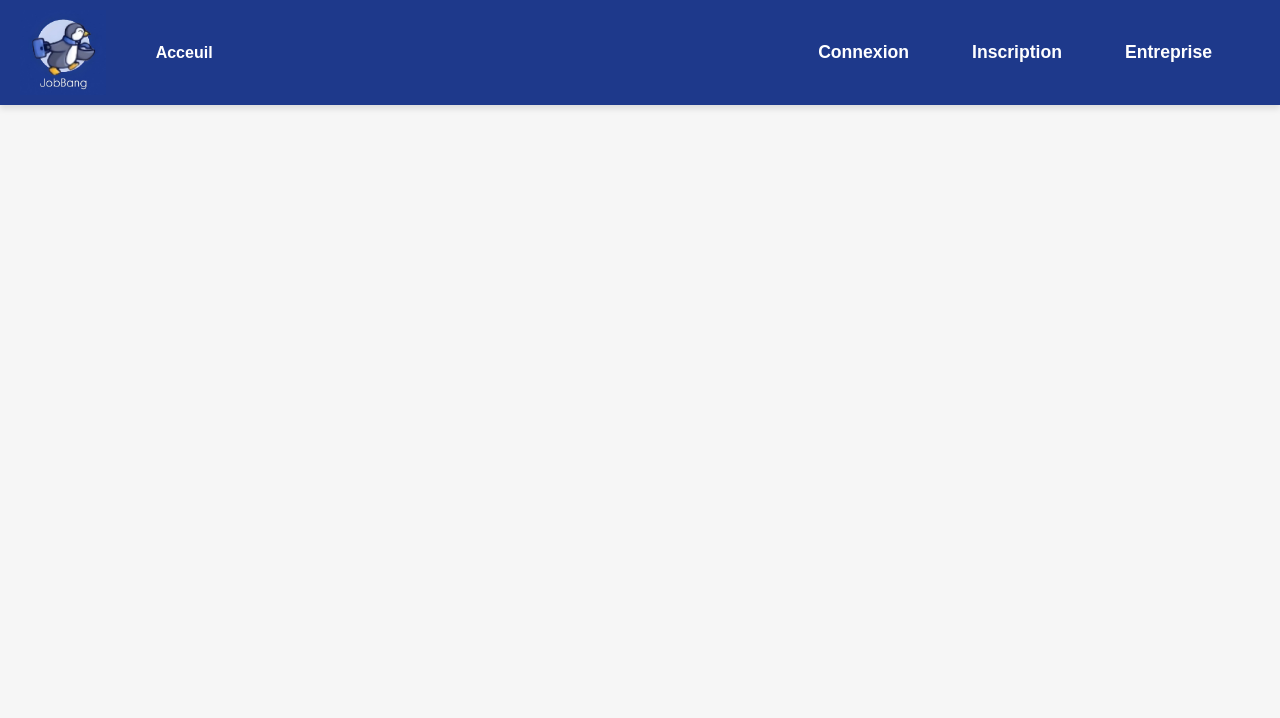
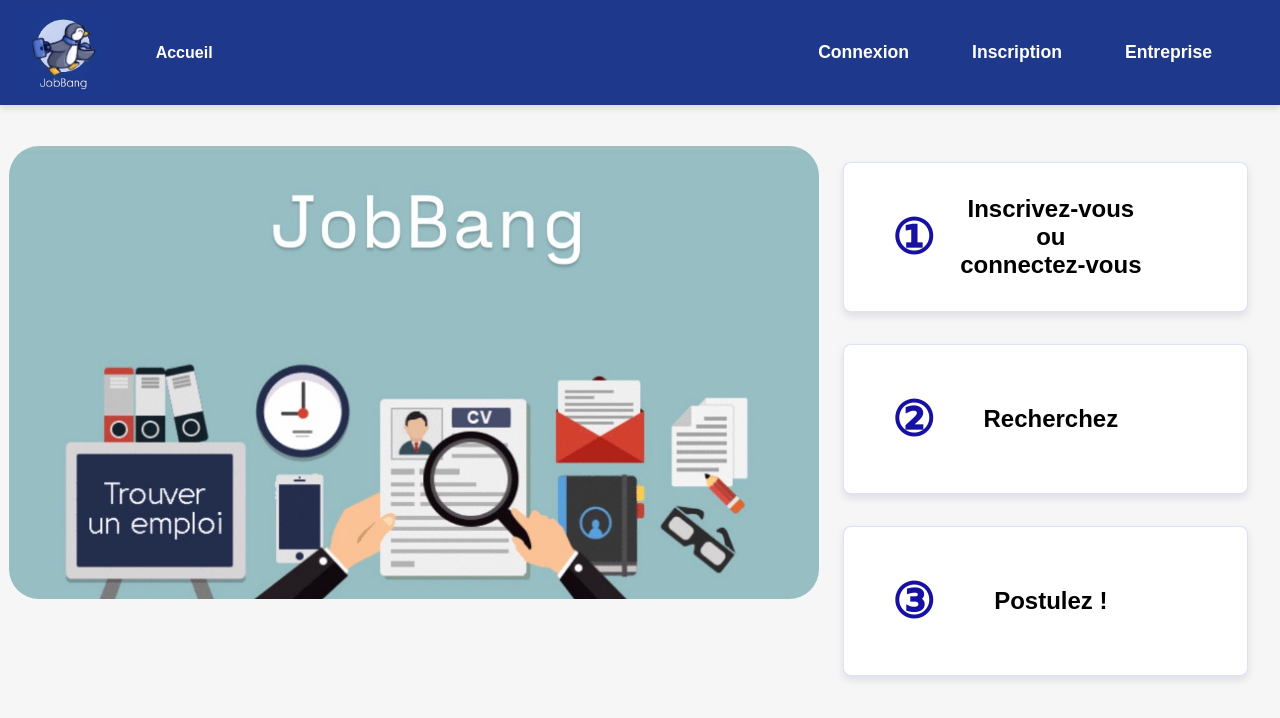
Before and after one commit to Saadli88/job-bang, a React (Create React App) app in the folder frontend/: page / in a window 1280 px wide. Shown: the top 718 px of the page. Built offline with nearby package versions, Linux system fonts and the light colour scheme.

Commit message:
design page acceuil

```diff
--- a/frontend/src/App.js
+++ b/frontend/src/App.js
@@ -18,7 +18,7 @@ function App() {
       {route === "/" && <Acceuil onRouteChange={handleRouteChange} />}
       {route === "/con" && <Connexion />}
       {route === "/ins" && <Inscription />}
-      {route === "/Ent" && <Entreprise />}
+      {route === "/ent" && <Entreprise />}
     </div>
   );
 }
--- a/frontend/src/components/Acceuil/Acceuil.css
+++ b/frontend/src/components/Acceuil/Acceuil.css
@@ -0,0 +1,95 @@
+.home-container {
+  padding: 1rem;
+  text-align: center; /* Centre le contenu de .home-container */
+}
+
+.main-content {
+  display: flex;
+  justify-content: space-between; /* Dispose l'image et les étapes côte à côte */
+  align-items: flex-start; /* Aligne les éléments au début */
+  margin-bottom: 50px; /* Ajoute un espace en bas de la section */
+}
+
+.image-container {
+  flex: 2; /* Prend plus d'espace par rapport aux étapes */
+  display: flex;
+  justify-content: center;
+  align-items: center;
+}
+
+.decor-image {
+  max-width: 100%; /* Ajuste la largeur de l'image pour ne pas dépasser le conteneur */
+  height: auto; /* Conserve les proportions de l'image */
+  margin-top: 130px;
+  margin-right: 15px;
+  border-radius: 30px;
+}
+
+.steps-container {
+  flex: 1; /* Prend moins d'espace par rapport à l'image */
+  display: flex;
+  flex-direction: column; /* Dispose les conteneurs verticalement */
+  gap: 2rem; /* Espace entre les conteneurs */
+  padding: 1rem;
+  margin-top: 130px;
+}
+
+.step-container {
+  position: relative; /* Nécessaire pour le positionnement du texte explicatif */
+  background-color: #ffffff; /* Couleur de fond pour les conteneurs */
+  border: 1px solid #b9c6f483; /* Bordure pour les conteneurs */
+  padding: 1rem; /* Espacement interne */
+  border-radius: 8px; /* Coins arrondis */
+  box-shadow: 0 4px 8px rgba(5, 3, 83, 0.1); /* Ombre légère pour un effet d'élévation */
+  overflow: hidden; /* Assure que le texte explicatif ne dépasse pas les bords du conteneur */
+  transition: opacity 0.3s; /* Transition pour l'opacité */
+  height: 150px; /* Hauteur fixe pour le conteneur */
+  display: flex;
+  align-items: center; /* Centre les éléments verticalement */
+}
+
+.step-number {
+  font-size: 3rem; /* Taille du numéro */
+  font-weight: bold; /* Gras pour le numéro */
+  color: #1611a0; /* Couleur du numéro */
+  margin-right:-4rem; /* Espace entre le numéro et le texte */
+  margin-left:2rem; /* Espace entre le numéro et le texte */
+}
+
+.step-text {
+  flex: 6; /* Prend le reste de l'espace disponible */
+  text-align: center; /* Centre le texte à l'intérieur du conteneur */
+  position: relative; /* Nécessaire pour le positionnement du texte explicatif */
+  transition: opacity 0.3s; /* Transition pour l'opacité */
+}
+
+.step-container::after {
+  content: attr(data-tooltip); /* Contenu du texte explicatif */
+  position: absolute;
+  top: 0;
+  left: 0;
+  right: 0;
+  bottom: 0;
+  background-color: rgba(149,190,194,255); /* Couleur de fond du texte explicatif */
+  color: #fff; /* Couleur du texte */
+  padding: 1rem;
+  border-radius: 8px; /* Coins arrondis */
+  opacity: 0; /* Masque le texte explicatif par défaut */
+  transition: opacity 0.3s; /* Transition pour l'opacité */
+  display: flex; /* Utilisation de Flexbox pour le centrage */
+  align-items: center; /* Aligne le texte verticalement */
+  justify-content: center; /* Centre le texte horizontalement */
+  text-align: center; /* Centre le texte */
+  box-sizing: border-box; /* Inclut le padding dans la hauteur et largeur totales */
+  overflow: auto; /* Permet le défilement si le texte dépasse */
+  z-index: 10; /* Assure que le texte est au-dessus des autres éléments */
+  pointer-events: none; /* Empêche les interactions avec le texte explicatif */
+}
+
+.step-container:hover .step-text {
+  opacity: 0; /* Masque le texte du conteneur au survol */
+}
+
+.step-container:hover::after {
+  opacity: 1; /* Affiche le texte explicatif au survol */
+}
--- a/frontend/src/components/Acceuil/Acceuil.jsx
+++ b/frontend/src/components/Acceuil/Acceuil.jsx
@@ -1,11 +1,38 @@
 import React from 'react';
-import NavBar from "../NavBar/NavBar";
+import NavBar from '../NavBar/NavBar';
+import './Acceuil.css';
+import Deco from '../../images/deco.jpg'; // Importation correcte de l'image
 
 const Acceuil = () => {
   return (
-    <div className ='home-container'>
-        <NavBar />
+    <div className="home-container">
+      <NavBar />
+      <div className="main-content">
+        <div className="image-container">
+          <img src={Deco} alt="Décoration" className="decor-image" />
         </div>
+        <div className="steps-container">
+          <div className="step-container" data-tooltip="Inscrivez-vous pour créer un compte et connectez-vous pour accéder à toutes les fonctionnalités.">
+            <div className="step-number">①</div>
+            <div className="step-text">
+              <h2>Inscrivez-vous<br />ou<br />connectez-vous</h2>
+            </div>
+          </div>
+          <div className="step-container" data-tooltip="Utilisez la barre de recherche pour trouver les offres d'emploi qui vous intéressent.">
+            <div className="step-number">②</div>
+            <div className="step-text">
+              <h2>Recherchez</h2>
+            </div>
+          </div>
+          <div className="step-container" data-tooltip="Postulez aux offres d'emploi que vous avez trouvées en envoyant votre CV et lettre de motivation.">
+            <div className="step-number">③</div>
+            <div className="step-text">
+              <h2>Postulez !</h2>
+            </div>
+          </div>
+        </div>
+      </div>
+    </div>
   );
 };
 
--- a/frontend/src/components/NavBar/NavBar.jsx
+++ b/frontend/src/components/NavBar/NavBar.jsx
@@ -1,12 +1,12 @@
 import React from 'react';
-import './NavBar.css'; // Assurez-vous que le chemin est correct
+import './NavBar.css';
 import Logo from '../../images/logo.jpg';
 
 const NavBar = () => {
   const menuOptions = [
-    { text: "Connexion" },
-    { text: "Inscription" },
-    { text: "Entreprise" },
+    { text: "Connexion", path: "./con" },
+    { text: "Inscription", path: "./ins" },
+    { text: "Entreprise", path: "./ent" },
   ];
 
   return (
@@ -14,11 +14,11 @@ const NavBar = () => {
       <div className="nav-container">
         <div className="nav-logo-and-link">
           <img src={Logo} alt="Logo" />
-          <a href="#" className="navbar-link navbar-link-bold">Acceuil</a>
+          <a href="/" className="navbar-link navbar-link-bold">Accueil</a>
         </div>
         <div className="navbar-links-container">
           {menuOptions.map((item, index) => (
-            <a href="#" className="navbar-link" key={index}>{item.text}</a>
+            <a href={item.path} className="navbar-link" key={index}>{item.text}</a>
           ))}
         </div>
       </div>
```
Also changed, not shown: frontend/src/images/deco.jpg (added).
